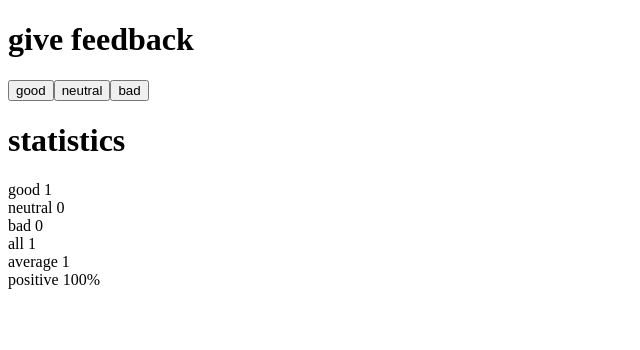
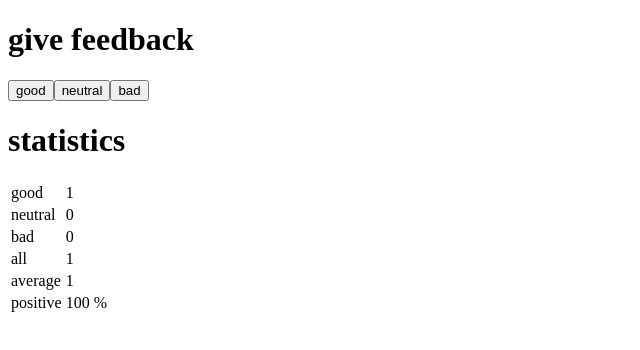
Before and after one commit to Zakki-coder/Fullstackopen, a React (Create React App) app in the folder osa1/unicafe/: page / in a window 1280 px wide. Both pictures are taken after a click on the button "good". Shown: the top 350 px of the page, without its empty margins (0-640 px from the left). Built offline with nearby package versions, Linux system fonts and the light colour scheme.

Commit message:
unicafe step6 done

```diff
--- a/osa1/unicafe/src/App.js
+++ b/osa1/unicafe/src/App.js
@@ -2,9 +2,12 @@ import { useState } from 'react'
 
 const StatisticsLine = ({text, value}) => {
 	return (
-	<span>
-		{text} {value}
-	</span>
+		<tbody>
+			<tr>
+				<td>{text}</td>
+				<td>{value}</td>
+			</tr>
+		</tbody>
 	)
 }
 
@@ -15,14 +18,14 @@ const Statistics = ({good, neutral, bad}) => {
 
 	if (all != 0)
 		return (
-			<div>
-				<StatisticsLine text="good" value={good} /><br></br>
-				<StatisticsLine text="neutral" value={neutral} /><br></br>
-				<StatisticsLine text="bad" value={bad} /><br></br>
-				<StatisticsLine text="all" value={all} /><br></br>
-				<StatisticsLine text="average" value={average} /><br></br>
-				<StatisticsLine text="positive" value={positives} /><span>%</span>
-			</div>
+			<table>
+					<StatisticsLine text="good" value={good} />
+					<StatisticsLine text="neutral" value={neutral} />
+					<StatisticsLine text="bad" value={bad} />
+					<StatisticsLine text="all" value={all} />
+					<StatisticsLine text="average" value={average} />
+					<StatisticsLine text="positive" value={positives + " %"}/>
+			</table>
 		)
 	return (
 		<div>
```
